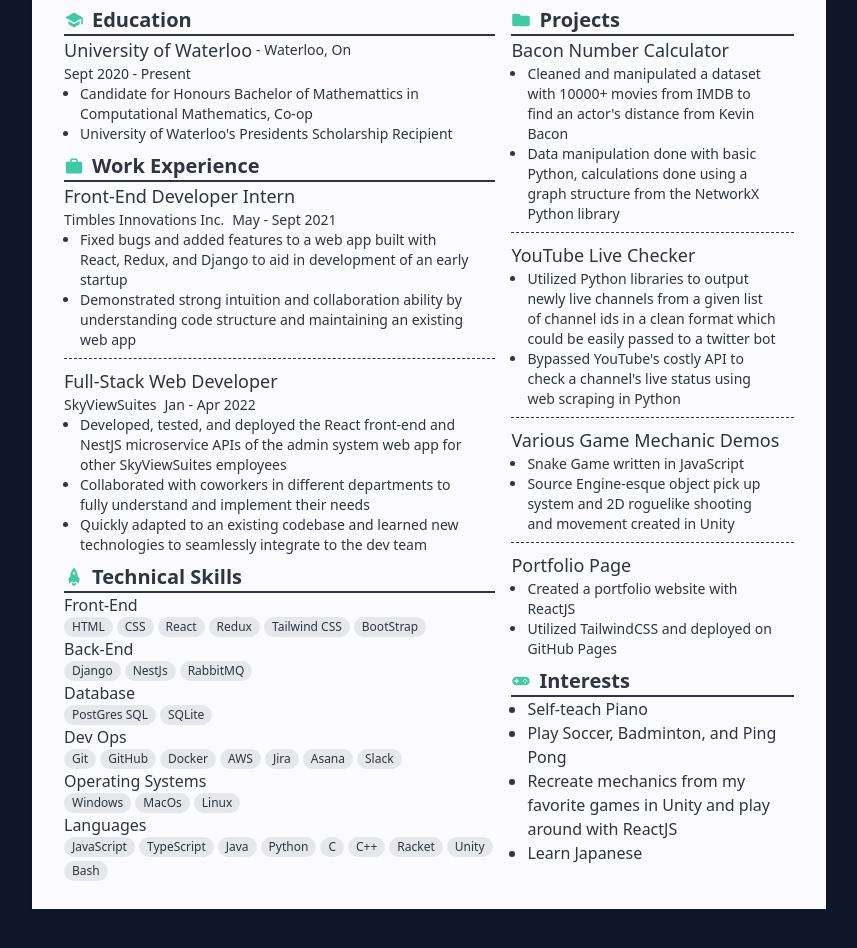
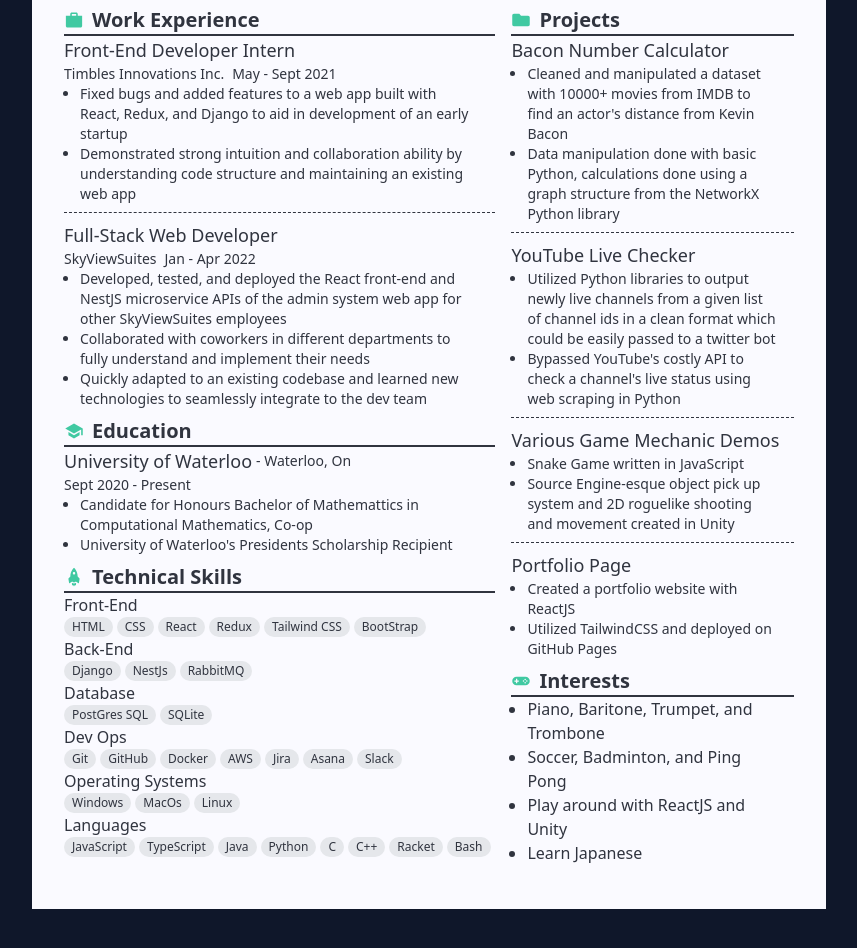
Before and after one commit to yung-tat/yung-tat.github.io, a React (Create React App) app: page /resume in a window 1280 px wide. Shown: the part 540-1488 px from the top of the page, without its empty margins (224-1081 px from the left). Built offline with nearby package versions, Linux system fonts and the light colour scheme.

Commit message:
Resume Changes

```diff
--- a/src/App.css
+++ b/src/App.css
@@ -21,19 +21,6 @@
 @page {
   size: A4;
   margin: 0;
-}
-
-@media print {
-  .page {
-      margin: 0;
-      border: initial;
-      border-radius: initial;
-      width: initial;
-      min-height: initial;
-      box-shadow: initial;
-      background: initial;
-      page-break-after: always;
-  }
 }
 
 .App-header {
--- a/src/pages/Resume.tsx
+++ b/src/pages/Resume.tsx
@@ -14,9 +14,7 @@
     const pageStyle: any = {
       width: "21cm",
       height: "29.7cm",
-
       background: "#fafaff",
-      boxShadow: "0 0 5px rgba(0, 0, 0, 0.1)"
     };
 
     const darkBg = {
@@ -47,7 +45,16 @@
     const database = ["PostGres SQL", "SQLite"]
     const devops = ["Git", "GitHub", "Docker", "AWS", "Jira", "Asana", "Slack"]
     const os = ["Windows", "MacOs", "Linux"]
-    const languages = ["JavaScript", "TypeScript", "Java", "Python", "C", "C++", "Racket", "Unity", "Bash"]
+    const languages = ["JavaScript",
+      "TypeScript",
+      "Java",
+      "Python",
+      "C",
+      "C++",
+      "Racket",
+      //"Unity",
+      "Bash"
+    ]
 
     const resumeBody = (
       <div
@@ -84,24 +91,8 @@
           style={lightBg}
         >
           <div className="w-full col-span-3">
-            {/* Education */}
-            <div className="text-xl flex items-center gap-2" style={titleDiv}>
-              <IoMdSchool style={icons}/>
-              Education
-            </div>
-            <div>
-              <div className='flex items-center'>
-                <div className='text-lg pr-1'>University of Waterloo</div>
-                <div className='font-light text-sm'>- Waterloo, On</div>
-              </div>
-              <div className='text-sm pr-1'>Sept 2020 - Present</div>
-              <ul className='list-outside list-disc px-4'>
-                <li className='text-sm'>Candidate for Honours Bachelor of Mathemattics in Computational Mathematics, Co-op</li>
-                <li className='text-sm'>University of Waterloo's Presidents Scholarship Recipient</li>
-              </ul>
-            </div>
             {/* Work Experience */}
-            <div className="text-xl mt-2 flex items-center gap-2"  style={titleDiv}>
+            <div className="text-xl flex items-center gap-2"  style={titleDiv}>
                 <IoMdBriefcase style={icons}/>
                 Work Experience
             </div>
@@ -126,6 +117,22 @@
                 <li className='text-sm'>Developed, tested, and deployed the React front-end and NestJS microservice APIs of the admin system web app for other SkyViewSuites employees</li>
                 <li className='text-sm'>Collaborated with coworkers in different departments to fully understand and implement their needs</li>
                 <li className='text-sm'>Quickly adapted to an existing codebase and learned new technologies to seamlessly integrate to the dev team</li>
+              </ul>
+            </div>
+            {/* Education */}
+            <div className="text-xl mt-2 flex items-center gap-2" style={titleDiv}>
+              <IoMdSchool style={icons}/>
+              Education
+            </div>
+            <div>
+              <div className='flex items-center'>
+                <div className='text-lg pr-1'>University of Waterloo</div>
+                <div className='font-light text-sm'>- Waterloo, On</div>
+              </div>
+              <div className='text-sm pr-1'>Sept 2020 - Present</div>
+              <ul className='list-outside list-disc px-4'>
+                <li className='text-sm'>Candidate for Honours Bachelor of Mathemattics in Computational Mathematics, Co-op</li>
+                <li className='text-sm'>University of Waterloo's Presidents Scholarship Recipient</li>
               </ul>
             </div>
             {/* Technical Skills */}
@@ -212,9 +219,9 @@
               Interests
             </div>
             <ul className='list-outside list-disc px-4'>
-              <li>Self-teach Piano</li>
-              <li>Play Soccer, Badminton, and Ping Pong</li>
-              <li>Recreate mechanics from my favorite games in Unity and play around with ReactJS</li>
+              <li>Piano, Baritone, Trumpet, and Trombone</li>
+              <li>Soccer, Badminton, and Ping Pong</li>
+              <li>Play around with ReactJS and Unity</li>
               <li>Learn Japanese</li>
             </ul>
           </div>
```
